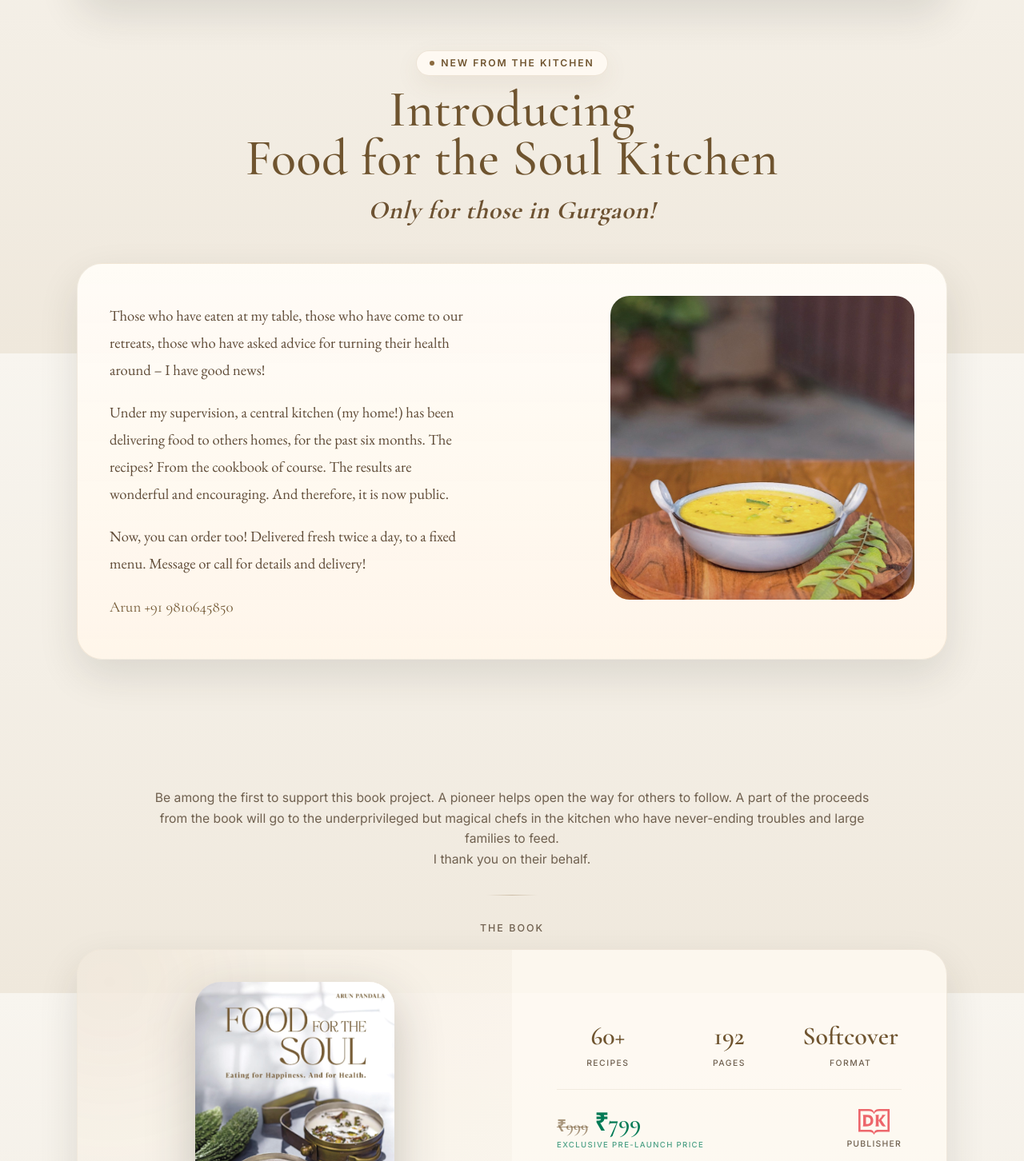
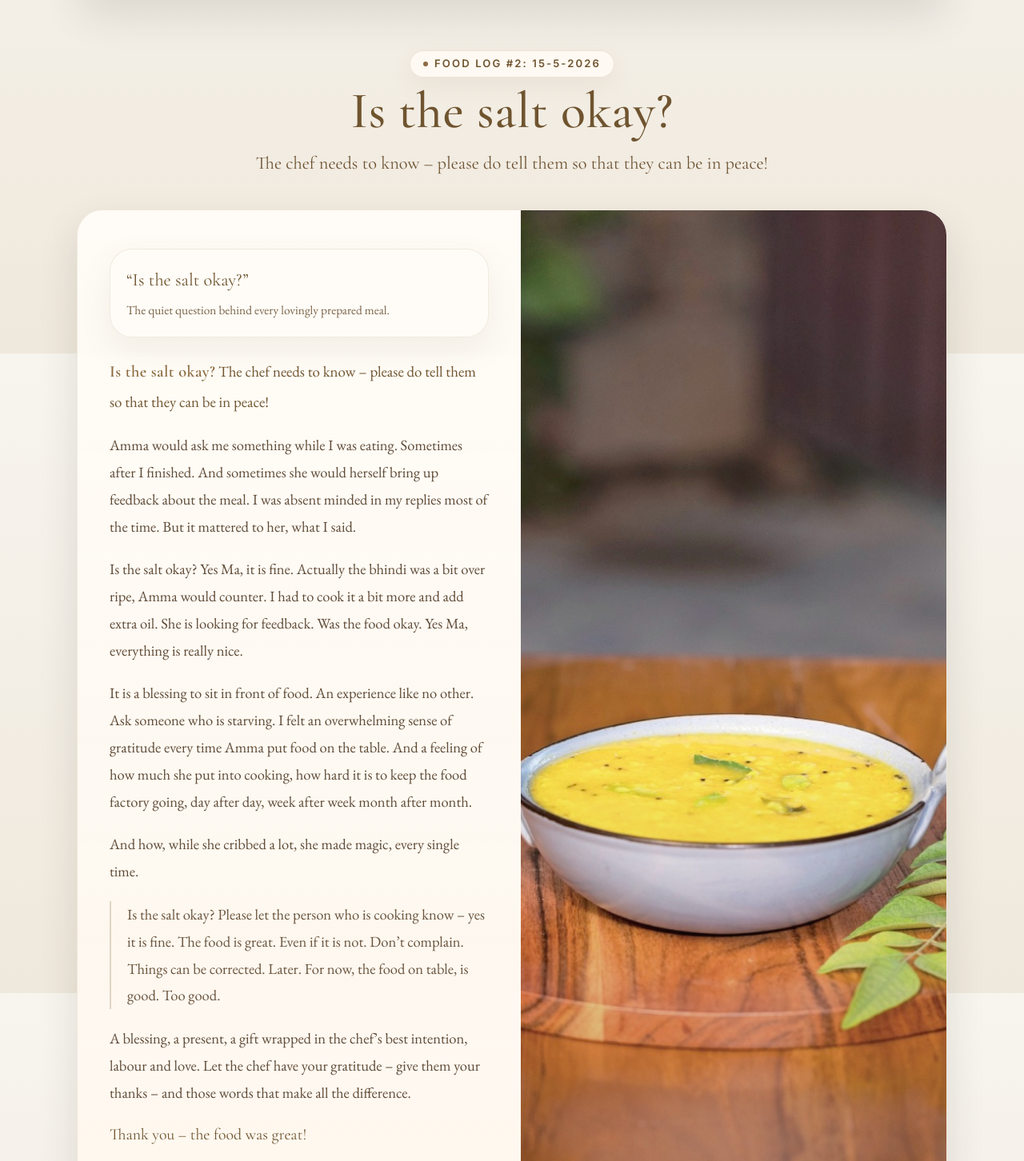
Before and after one commit to abhavk/the-yoga-cookbook, a Next.js app: page / in a window 1280 px wide. Shown: the part 4358-5810 px from the top of the page at 80% size. Built offline with nearby package versions, Linux system fonts and the light colour scheme.

Commit message:
Add Food Log #2 section with cookbook image and new story

```diff
--- a/src/components/FoodLog.tsx
+++ b/src/components/FoodLog.tsx
@@ -73,52 +73,79 @@ export default function FoodLog() {
 
           <div>
             <div className="mx-auto mb-8 max-w-3xl text-center lg:mb-10">
-              <p className="mb-3 inline-flex items-center gap-2 rounded-full border border-brass/15 bg-[rgba(255,250,243,0.9)] px-4 py-1.5 font-[family-name:var(--font-sans)] text-[0.76rem] font-semibold uppercase tracking-[0.16em] text-brass-dark shadow-[0_10px_30px_rgba(111,84,47,0.08)]">
+              <p className="mb-3 inline-flex items-center gap-2 rounded-full border border-brass/15 bg-[rgba(255,250,243,0.9)] px-4 py-1.5 font-[family-name:var(--font-sans)] text-[0.82rem] font-semibold uppercase tracking-[0.16em] text-brass-dark shadow-[0_10px_30px_rgba(111,84,47,0.08)]">
                 <span className="h-1.5 w-1.5 rounded-full bg-brass" />
-                New from the kitchen
+                Food Log #2: 15-5-2026
               </p>
 
               <h2 className="mx-auto mb-4 max-w-3xl font-[family-name:var(--font-display)] text-[clamp(2.35rem,5vw,4.2rem)] font-medium leading-[0.95] tracking-[0.01em] text-brass-dark">
-                <span className="block">Introducing</span>
-                <span className="block">Food for the Soul Kitchen</span>
-                <span className="mt-2 block font-bold italic text-[0.55em] leading-relaxed text-[#6d5232] sm:text-[0.5em]">
-                  Only for those in Gurgaon!
-                </span>
+                Is the salt okay?
               </h2>
+
+              <p className="mx-auto max-w-2xl font-[family-name:var(--font-display)] text-[1.2rem] leading-relaxed text-[#6d5232] sm:text-[1.4rem]">
+                The chef needs to know &ndash; please do tell them so that they can be in peace!
+              </p>
             </div>
 
-            <div className="overflow-hidden rounded-[var(--radius-xl)] border border-brass/[0.12] bg-[linear-gradient(180deg,rgba(255,252,247,0.96)_0%,rgba(255,246,234,0.92)_100%)] shadow-[0_20px_50px_var(--shadow)]">
-              <div className="grid gap-0 lg:grid-cols-[0.98fr_1.02fr]">
-                <div className="relative mx-auto aspect-square w-full max-w-[320px] overflow-hidden rounded-[1.5rem] sm:max-w-[380px] lg:order-2 lg:my-10 lg:mr-10 lg:ml-auto">
+            <div className="overflow-hidden rounded-[var(--radius-xl)] border border-brass/[0.12] bg-[linear-gradient(180deg,rgba(255,252,247,0.94)_0%,rgba(255,248,239,0.9)_100%)] shadow-[0_20px_50px_var(--shadow)]">
+              <div className="grid gap-0 lg:grid-cols-[1.02fr_0.98fr]">
+                <div className="relative h-80 sm:h-96 lg:h-full lg:order-2">
                   <img
                     src="/parippu.jpg"
-                    alt="A richly styled dish from the Food for the Soul cookbook"
+                    alt="A comforting bowl of dal from the cookbook, evoking the warmth of a lovingly cooked meal"
                     className="h-full w-full object-cover"
                     style={{
-                      filter: "saturate(0.96) contrast(0.98) brightness(1.01)",
-                      objectPosition: "center 20%",
+                      filter: "saturate(0.95) contrast(0.98) brightness(1.02)",
+                      objectPosition: "center 28%",
                     }}
                   />
-                  <div className="absolute inset-0 bg-gradient-to-t from-[#2a2118]/18 via-transparent to-transparent" />
+                  <div className="absolute inset-0 bg-gradient-to-t from-[#2a2118]/22 via-transparent to-transparent" />
+                  <div className="absolute inset-x-4 bottom-4 rounded-2xl border border-white/35 bg-[rgba(39,28,18,0.48)] px-4 py-3 text-left text-[0.88rem] leading-relaxed text-white shadow-[0_12px_35px_rgba(0,0,0,0.18)] backdrop-blur-sm sm:inset-x-6 sm:bottom-6 sm:text-[0.95rem] lg:hidden">
+                    Tell the cook the truth they need most: yes, the food is a blessing.
+                  </div>
                 </div>
 
                 <div className="px-6 py-8 sm:px-8 sm:py-10 lg:px-10 lg:py-12 lg:order-1">
+                  <div className="mb-6 hidden rounded-[1.75rem] border border-brass/12 bg-[rgba(255,252,247,0.88)] p-5 shadow-[0_16px_40px_rgba(111,84,47,0.08)] lg:block">
+                    <p className="font-[family-name:var(--font-display)] text-[1.28rem] leading-relaxed text-brass-dark xl:text-[1.4rem]">
+                      “Is the salt okay?”
+                    </p>
+                    <p className="mt-2 text-[0.96rem] leading-relaxed text-[#7a6347]">
+                      The quiet question behind every lovingly prepared meal.
+                    </p>
+                  </div>
+
                   <div className="space-y-5 font-[family-name:var(--font-body)] text-[1.08rem] leading-[1.82] text-[#5f4b37] sm:text-[1.13rem] lg:text-[1.16rem]">
-                    <p>
-                      Those who have eaten at my table, those who have come to our retreats, those who have asked advice for turning their health around &ndash; I have good news!
+                    <p className="text-[1.12rem] leading-[1.88] text-brass-dark sm:text-[1.18rem]">
+                      <span className="font-[family-name:var(--font-display)] text-[1.08em] font-semibold tracking-[0.02em] text-[#8b6a3f]">Is the salt okay?</span> The chef needs to know &ndash; please do tell them so that they can be in peace!
                     </p>
 
                     <p>
-                      Under my supervision, a central kitchen (my home!) has been delivering food to others homes, for the past six months. The recipes? From the cookbook of course. The results are wonderful and encouraging. And therefore, it is now public.
+                      Amma would ask me something while I was eating. Sometimes after I finished. And sometimes she would herself bring up feedback about the meal. I was absent minded in my replies most of the time. But it mattered to her, what I said.
                     </p>
 
                     <p>
-                      Now, you can order too! Delivered fresh twice a day, to a fixed menu. Message or call for details and delivery!
+                      Is the salt okay? Yes Ma, it is fine. Actually the bhindi was a bit over ripe, Amma would counter. I had to cook it a bit more and add extra oil. She is looking for feedback. Was the food okay. Yes Ma, everything is really nice.
                     </p>
 
-                    <p className="font-[family-name:var(--font-display)] text-[1.18rem] text-brass-dark">
-                      Arun
-                      +91 9810645850
+                    <p>
+                      It is a blessing to sit in front of food. An experience like no other. Ask someone who is starving. I felt an overwhelming sense of gratitude every time Amma put food on the table. And a feeling of how much she put into cooking, how hard it is to keep the food factory going, day after day, week after week month after month.
+                    </p>
+
+                    <p>
+                      And how, while she cribbed a lot, she made magic, every single time.
+                    </p>
+
+                    <p className="border-l-2 border-brass/25 pl-4 text-[#6a543d] sm:pl-5">
+                      Is the salt okay? Please let the person who is cooking know &ndash; yes it is fine. The food is great. Even if it is not. Don&rsquo;t complain. Things can be corrected. Later. For now, the food on table, is good. Too good.
+                    </p>
+
+                    <p>
+                      A blessing, a present, a gift wrapped in the chef&rsquo;s best intention, labour and love. Let the chef have your gratitude &ndash; give them your thanks &ndash; and those words that make all the difference.
+                    </p>
+
+                    <p className="font-[family-name:var(--font-display)] text-[1.18rem] leading-relaxed text-brass-dark sm:text-[1.24rem]">
+                      Thank you &ndash; the food was great!
                     </p>
                   </div>
                 </div>
```
